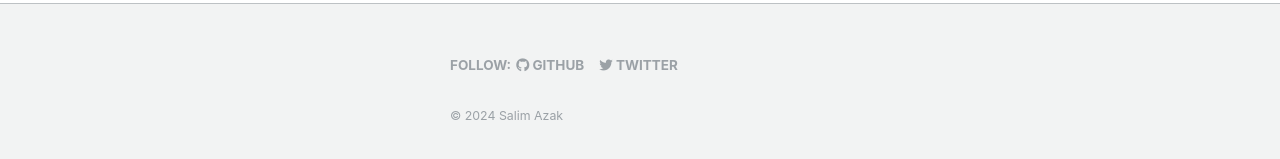
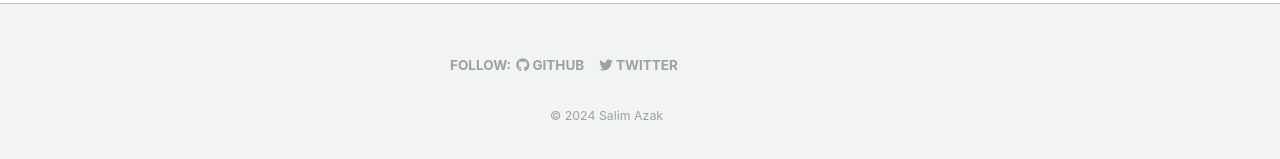
Before and after one commit to salimazak/salimazak.github.io, a Jekyll site: the page built from _pages/about.md, in a window 1280 px wide and 944 px high. Shown: the part 773-932 px from the top of the window. Built offline with Jekyll 4.4.1, drawn with Linux system fonts in a browser that asks for light colours; some web fonts are replaced; comment, search, counter and statistics services are not loaded.

Commit message:
Update main.scss

```diff
--- a/assets/css/main.scss
+++ b/assets/css/main.scss
@@ -54,7 +54,7 @@
 }
 
 .page__footer-copyright {
-  max-width: 400px; /* Adjust this value as needed */
+  max-width: 200px; /* Adjust this value as needed */
   margin: 0 auto;   /* Centers the copyright text */
   padding: 10px;    /* Add padding for spacing */
 }
```
